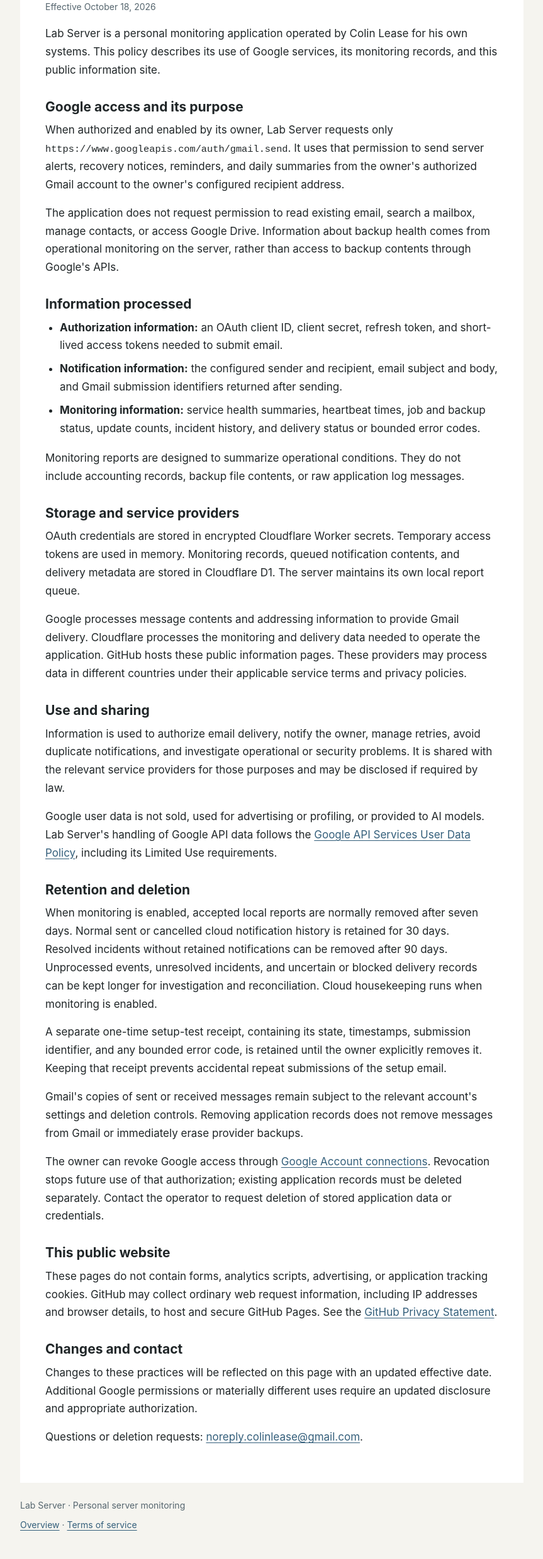
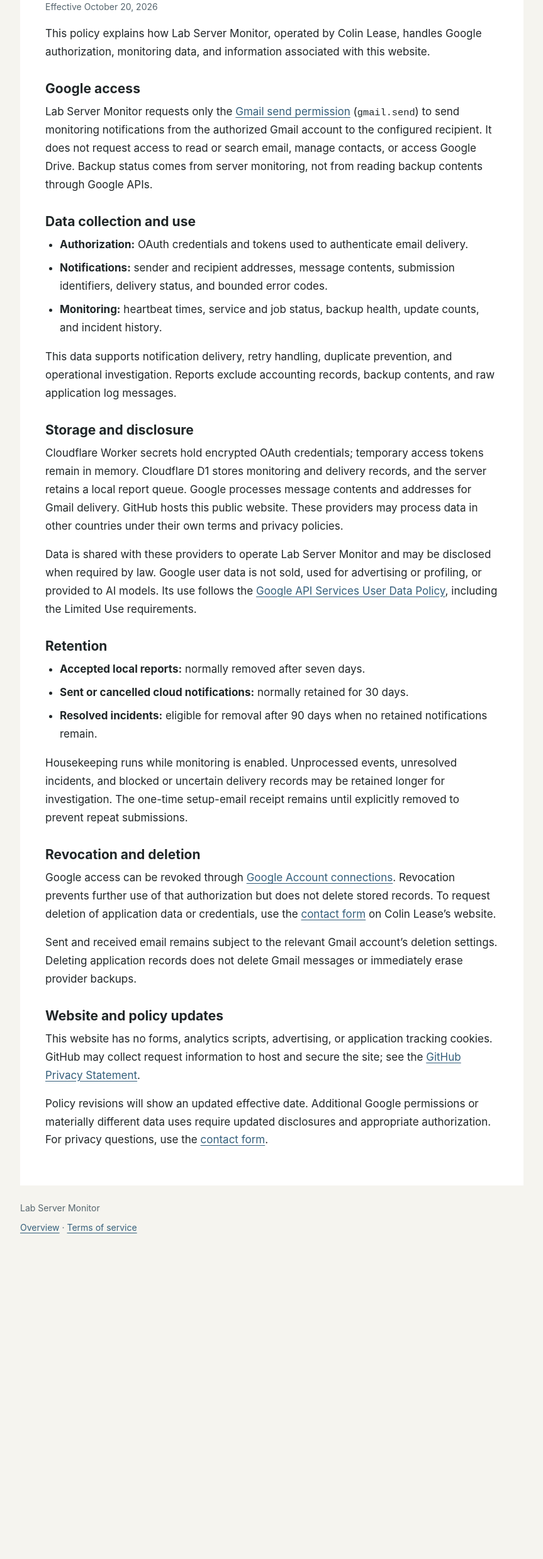
Before and after one commit to colinlease/lab-server-info, a plain HTML site: page privacy.html in a window 1280 px wide. Shown: the part 228-2703 px from the top of the page at 63% size, without its empty margins (208-1071 px from the left). After the commit the page ends 2231 px from the top, so only its background shows below. Drawn offline with Linux system fonts and the light colour scheme.

Commit message:
Refine Lab Server Monitor information pages and contact links

```diff
--- a/privacy.html
+++ b/privacy.html
@@ -3,13 +3,13 @@
 <head>
   <meta charset="utf-8">
   <meta name="viewport" content="width=device-width, initial-scale=1">
-  <meta name="description" content="How Lab Server handles Gmail authorization, operational monitoring information, and notification delivery data.">
-  <title>Privacy policy — Lab Server</title>
+  <meta name="description" content="Google permissions, data use, storage, retention, and deletion for Lab Server Monitor.">
+  <title>Privacy policy — Lab Server Monitor</title>
   <link rel="stylesheet" href="styles.css">
 </head>
 <body>
   <header class="wrap">
-    <a class="brand" href="./">LAB SERVER</a>
+    <a class="brand" href="./">Lab Server Monitor</a>
     <nav aria-label="Main navigation">
       <a href="./">Overview</a>
       <a href="privacy.html" aria-current="page">Privacy policy</a>
@@ -18,37 +18,36 @@
   </header>
   <main class="wrap" id="main">
     <h1>Privacy policy</h1>
-    <p class="meta">Effective October 18, 2026</p>
-    <p>Lab Server is a personal monitoring application operated by Colin Lease for his own systems. This policy describes its use of Google services, its monitoring records, and this public information site.</p>
-    <h2>Google access and its purpose</h2>
-    <p>When authorized and enabled by its owner, Lab Server requests only <code>https://www.googleapis.com/auth/gmail.send</code>. It uses that permission to send server alerts, recovery notices, reminders, and daily summaries from the owner's authorized Gmail account to the owner's configured recipient address.</p>
-    <p>The application does not request permission to read existing email, search a mailbox, manage contacts, or access Google Drive. Information about backup health comes from operational monitoring on the server, rather than access to backup contents through Google's APIs.</p>
-    <h2>Information processed</h2>
+    <p class="meta">Effective October 20, 2026</p>
+    <p>This policy explains how Lab Server Monitor, operated by Colin Lease, handles Google authorization, monitoring data, and information associated with this website.</p>
+    <h2>Google access</h2>
+    <p>Lab Server Monitor requests only the <a href="https://developers.google.com/workspace/gmail/api/auth/scopes">Gmail send permission</a> (<code>gmail.send</code>) to send monitoring notifications from the authorized Gmail account to the configured recipient. It does not request access to read or search email, manage contacts, or access Google Drive. Backup status comes from server monitoring, not from reading backup contents through Google APIs.</p>
+    <h2>Data collection and use</h2>
     <ul>
-      <li><strong>Authorization information:</strong> an OAuth client ID, client secret, refresh token, and short-lived access tokens needed to submit email.</li>
-      <li><strong>Notification information:</strong> the configured sender and recipient, email subject and body, and Gmail submission identifiers returned after sending.</li>
-      <li><strong>Monitoring information:</strong> service health summaries, heartbeat times, job and backup status, update counts, incident history, and delivery status or bounded error codes.</li>
+      <li><strong>Authorization:</strong> OAuth credentials and tokens used to authenticate email delivery.</li>
+      <li><strong>Notifications:</strong> sender and recipient addresses, message contents, submission identifiers, delivery status, and bounded error codes.</li>
+      <li><strong>Monitoring:</strong> heartbeat times, service and job status, backup health, update counts, and incident history.</li>
     </ul>
-    <p>Monitoring reports are designed to summarize operational conditions. They do not include accounting records, backup file contents, or raw application log messages.</p>
-    <h2>Storage and service providers</h2>
-    <p>OAuth credentials are stored in encrypted Cloudflare Worker secrets. Temporary access tokens are used in memory. Monitoring records, queued notification contents, and delivery metadata are stored in Cloudflare D1. The server maintains its own local report queue.</p>
-    <p>Google processes message contents and addressing information to provide Gmail delivery. Cloudflare processes the monitoring and delivery data needed to operate the application. GitHub hosts these public information pages. These providers may process data in different countries under their applicable service terms and privacy policies.</p>
-    <h2>Use and sharing</h2>
-    <p>Information is used to authorize email delivery, notify the owner, manage retries, avoid duplicate notifications, and investigate operational or security problems. It is shared with the relevant service providers for those purposes and may be disclosed if required by law.</p>
-    <p>Google user data is not sold, used for advertising or profiling, or provided to AI models. Lab Server's handling of Google API data follows the <a href="https://developers.google.com/terms/api-services-user-data-policy">Google API Services User Data Policy</a>, including its Limited Use requirements.</p>
-    <h2>Retention and deletion</h2>
-    <p>When monitoring is enabled, accepted local reports are normally removed after seven days. Normal sent or cancelled cloud notification history is retained for 30 days. Resolved incidents without retained notifications can be removed after 90 days. Unprocessed events, unresolved incidents, and uncertain or blocked delivery records can be kept longer for investigation and reconciliation. Cloud housekeeping runs when monitoring is enabled.</p>
-    <p>A separate one-time setup-test receipt, containing its state, timestamps, submission identifier, and any bounded error code, is retained until the owner explicitly removes it. Keeping that receipt prevents accidental repeat submissions of the setup email.</p>
-    <p>Gmail's copies of sent or received messages remain subject to the relevant account's settings and deletion controls. Removing application records does not remove messages from Gmail or immediately erase provider backups.</p>
-    <p>The owner can revoke Google access through <a href="https://myaccount.google.com/connections">Google Account connections</a>. Revocation stops future use of that authorization; existing application records must be deleted separately. Contact the operator to request deletion of stored application data or credentials.</p>
-    <h2>This public website</h2>
-    <p>These pages do not contain forms, analytics scripts, advertising, or application tracking cookies. GitHub may collect ordinary web request information, including IP addresses and browser details, to host and secure GitHub Pages. See the <a href="https://docs.github.com/en/site-policy/privacy-policies/github-general-privacy-statement">GitHub Privacy Statement</a>.</p>
-    <h2>Changes and contact</h2>
-    <p>Changes to these practices will be reflected on this page with an updated effective date. Additional Google permissions or materially different uses require an updated disclosure and appropriate authorization.</p>
-    <p>Questions or deletion requests: <a href="mailto:noreply.colinlease@gmail.com">noreply.colinlease@gmail.com</a>.</p>
+    <p>This data supports notification delivery, retry handling, duplicate prevention, and operational investigation. Reports exclude accounting records, backup contents, and raw application log messages.</p>
+    <h2>Storage and disclosure</h2>
+    <p>Cloudflare Worker secrets hold encrypted OAuth credentials; temporary access tokens remain in memory. Cloudflare D1 stores monitoring and delivery records, and the server retains a local report queue. Google processes message contents and addresses for Gmail delivery. GitHub hosts this public website. These providers may process data in other countries under their own terms and privacy policies.</p>
+    <p>Data is shared with these providers to operate Lab Server Monitor and may be disclosed when required by law. Google user data is not sold, used for advertising or profiling, or provided to AI models. Its use follows the <a href="https://developers.google.com/terms/api-services-user-data-policy">Google API Services User Data Policy</a>, including the Limited Use requirements.</p>
+    <h2>Retention</h2>
+    <ul>
+      <li><strong>Accepted local reports:</strong> normally removed after seven days.</li>
+      <li><strong>Sent or cancelled cloud notifications:</strong> normally retained for 30 days.</li>
+      <li><strong>Resolved incidents:</strong> eligible for removal after 90 days when no retained notifications remain.</li>
+    </ul>
+    <p>Housekeeping runs while monitoring is enabled. Unprocessed events, unresolved incidents, and blocked or uncertain delivery records may be retained longer for investigation. The one-time setup-email receipt remains until explicitly removed to prevent repeat submissions.</p>
+    <h2>Revocation and deletion</h2>
+    <p>Google access can be revoked through <a href="https://myaccount.google.com/connections">Google Account connections</a>. Revocation prevents further use of that authorization but does not delete stored records. To request deletion of application data or credentials, use the <a href="https://www.colinlease.com/contact">contact form</a> on Colin Lease’s website.</p>
+    <p>Sent and received email remains subject to the relevant Gmail account’s deletion settings. Deleting application records does not delete Gmail messages or immediately erase provider backups.</p>
+    <h2>Website and policy updates</h2>
+    <p>This website has no forms, analytics scripts, advertising, or application tracking cookies. GitHub may collect request information to host and secure the site; see the <a href="https://docs.github.com/en/site-policy/privacy-policies/github-general-privacy-statement">GitHub Privacy Statement</a>.</p>
+    <p>Policy revisions will show an updated effective date. Additional Google permissions or materially different data uses require updated disclosures and appropriate authorization. For privacy questions, use the <a href="https://www.colinlease.com/contact">contact form</a>.</p>
   </main>
   <footer class="wrap">
-    <p>Lab Server · Personal server monitoring</p>
+    <p>Lab Server Monitor</p>
     <p><a href="./">Overview</a> · <a href="terms.html">Terms of service</a></p>
   </footer>
 </body>
--- a/styles.css
+++ b/styles.css
@@ -16,7 +16,7 @@
 }
 .wrap { width: min(100% - 40px, 800px); margin: 0 auto; }
 header { padding: 34px 0 22px; }
-.brand { color: var(--accent); font-size: 14px; font-weight: 750; letter-spacing: .15em; text-decoration: none; }
+.brand { color: var(--accent); font-size: 17px; font-weight: 750; letter-spacing: .15em; text-decoration: none; }
 nav { display: flex; flex-wrap: wrap; gap: 10px 24px; margin-top: 16px; font-size: 15px; }
 a { color: #345f7b; text-underline-offset: .2em; overflow-wrap: anywhere; }
 a:hover { color: #173d56; }
```
Also changed, not shown: index.html (+17 -18 lines), terms.html (+16 -17 lines).
